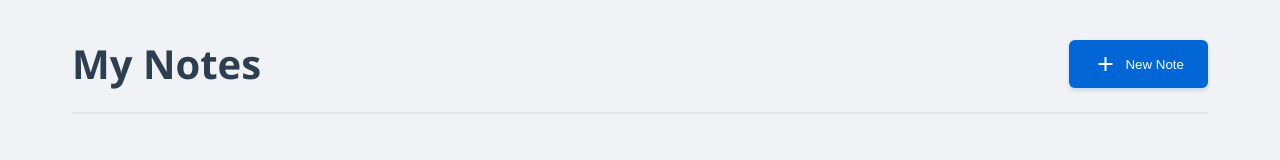
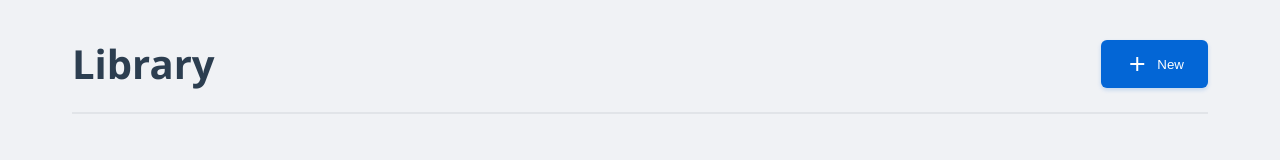
Before and after one commit to codeAlphaBravosite/Promp, a website: page index.html in a window 1280 px wide. Drawn offline with Linux system fonts and the light colour scheme; files whose address does not match are found by name.

Commit message:
Update index.html

```diff
--- a/index.html
+++ b/index.html
@@ -3,17 +3,17 @@
 <head>
     <meta charset="UTF-8">
     <meta name="viewport" content="width=device-width, initial-scale=1.0">
-    <title>Notes App</title>
+    <title>Library</title>
     <link rel="stylesheet" href="style.css">
     <link rel="stylesheet" href="https://fonts.googleapis.com/icon?family=Material+Icons">
 </head>
 <body>
     <div class="container">
         <header>
-            <h1>My Notes</h1>
+            <h1>Library</h1>
             <button id="addNote" class="btn-add">
                 <span class="material-icons">add</span>
-                New Note
+                New
             </button>
         </header>
         <div id="notesContainer" class="notes-grid"></div>
```
